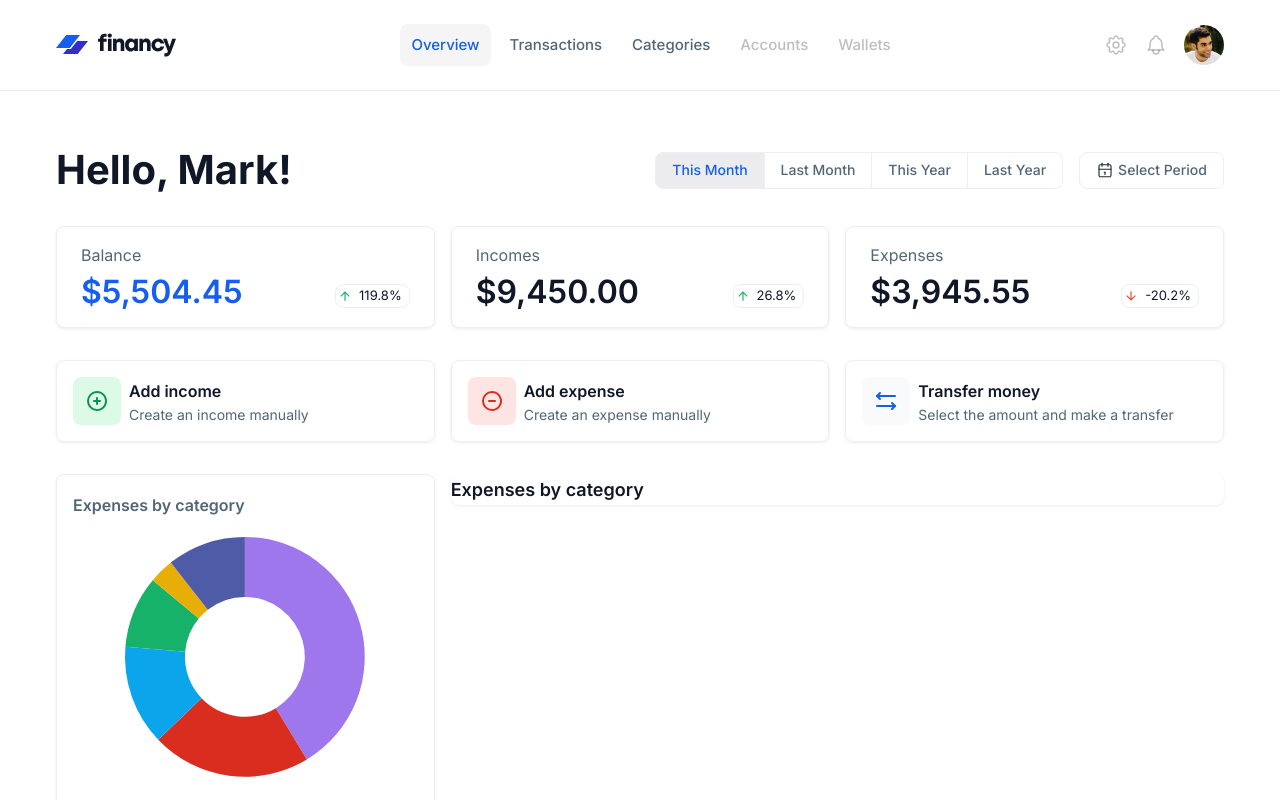
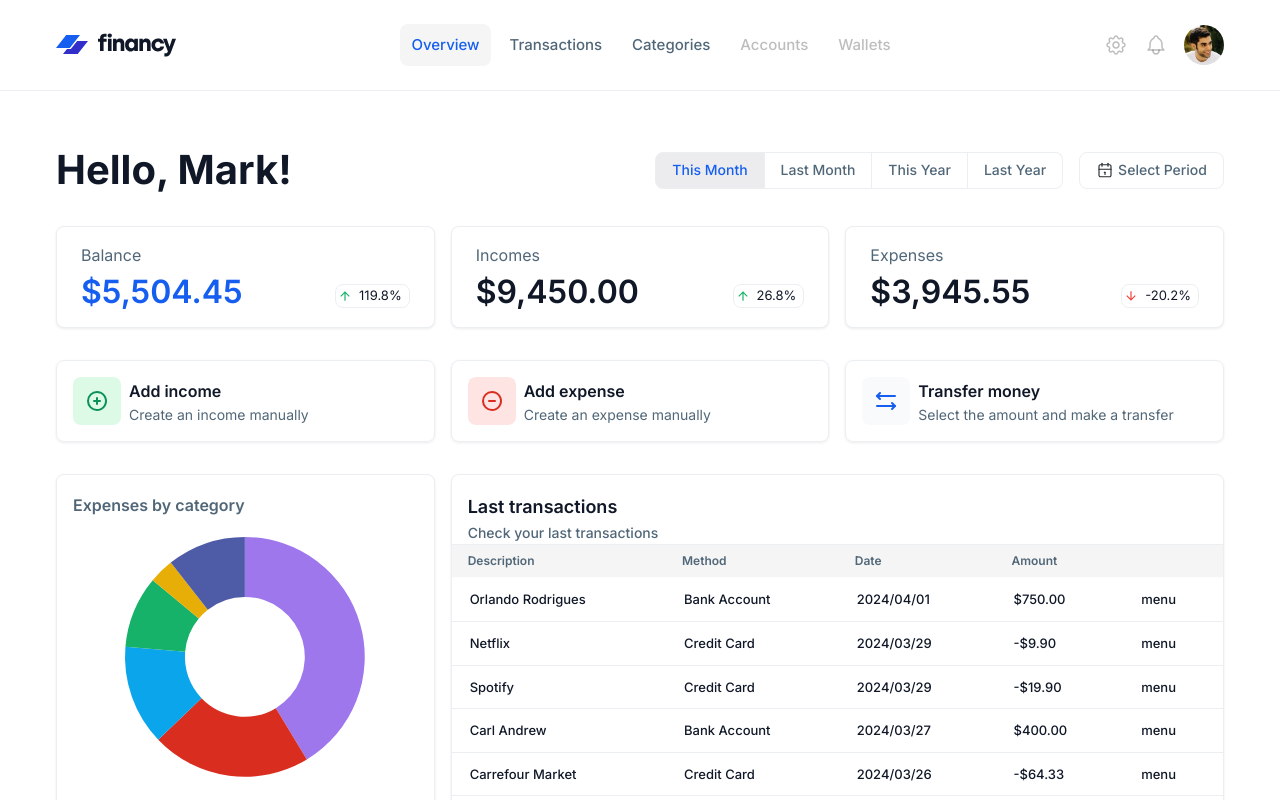
Before and after one commit to Danny-Lenko/financial-dashboard, a React (Vite) app: page / in a window 1280 px wide. Shown: the top 800 px of the page. Built offline with nearby package versions, Linux system fonts and the light colour scheme.

Commit message:
added the last transactions table sketch + data alignment

```diff
--- a/src/components/common/Paper/Paper.ts
+++ b/src/components/common/Paper/Paper.ts
@@ -2,16 +2,24 @@ import { styled } from '@mui/system';
 import { Paper as MuiPaper } from '@mui/material';
 
 interface CardProps {
-  paddingX?: number;
-  paddingY?: number;
+  padding?: number | number[];
 }
 
-const Paper = styled(MuiPaper)<CardProps>(
-  ({ theme, paddingX = 2, paddingY = 2 }) => ({
+const Paper = styled(MuiPaper, {
+  shouldForwardProp: (prop) => prop !== 'paddingX' && prop !== 'paddingY',
+})<CardProps>(({ theme, padding = 2 }) => {
+  const getPadding = () => {
+    if (Array.isArray(padding)) {
+      return padding.map((p) => `${theme.spacing(p)}`).join(' ');
+    }
+    return theme.spacing(padding);
+  };
+
+  return {
     border: `1px solid ${theme.palette.divider}`,
-    padding: theme.spacing(paddingY, paddingX),
+    padding: getPadding(),
     borderRadius: theme.shape.borderRadius,
-  })
-);
+  };
+});
 
 export default Paper;
--- /dev/null
+++ b/src/constants/last-transactions.constants.ts
@@ -0,0 +1,47 @@
+import type { PaymentMethod, Transaction } from '@/types/transaction.types';
+
+type Formatter = (value: string | number | PaymentMethod) => string;
+
+export interface Column<T> {
+  id: keyof T | 'menu';
+  label: string;
+  format?: Formatter;
+  padding: string;
+}
+
+const formatPaymentMethod = (value: PaymentMethod): string =>
+  value.replace('_', ' ').replace(/\b\w/g, (c) => c.toUpperCase());
+
+const formatDate = (value: string): string => {
+  const dateObject = new Date(value);
+  return dateObject.toLocaleDateString('en-CA').replace(/-/g, '/');
+};
+
+const formatCurrency = (value: number): string =>
+  new Intl.NumberFormat('en-US', {
+    style: 'currency',
+    currency: 'USD',
+  }).format(value);
+
+export const TABLE_COLUMNS_CONFIG: Column<Transaction>[] = [
+  { id: 'name', label: 'Description', padding: '12px 18px' },
+  {
+    id: 'method',
+    label: 'Method',
+    format: formatPaymentMethod as Formatter,
+    padding: '12px 18px',
+  },
+  {
+    id: 'date',
+    label: 'Date',
+    format: formatDate as Formatter,
+    padding: '12px 18px',
+  },
+  {
+    id: 'amount',
+    label: 'Amount',
+    format: formatCurrency as Formatter,
+    padding: '12px 18px',
+  },
+  { id: 'menu', label: '', padding: '12px 18px' },
+];
--- a/src/pages/Overview/Sections/CashflowSection/Components/CashflowCard.tsx
+++ b/src/pages/Overview/Sections/CashflowSection/Components/CashflowCard.tsx
@@ -19,7 +19,7 @@ function BalanceCard({
   const h2Content = formatCurrency(amount);
 
   return (
-    <Paper paddingX={3} elevation={1}>
+    <Paper padding={[2, 3]} elevation={1}>
       <Typography color="text.secondary" gutterBottom>
         {title}
       </Typography>
--- a/src/pages/Overview/Sections/LastTransactionSection/LastTransactionSection.tsx
+++ b/src/pages/Overview/Sections/LastTransactionSection/LastTransactionSection.tsx
@@ -1,12 +1,24 @@
-import { Card, Typography } from '@mui/material';
+import { Typography } from '@mui/material';
+
+import Paper from '@/components/common/Paper/Paper';
+import LastTransactionsTable from './components/LastTransactionsTable';
+
+// TODO:
+// 1. change formatting in constants to use Intl.NumberFormat for currency formatting
 
 function LastTransactionSection() {
   return (
-    <Card elevation={1}>
+    <Paper padding={[2, 2, 0]} elevation={1}>
       <Typography variant="subtitle1" fontSize="1.125rem" fontWeight={600}>
-        Expenses by category
+        Last transactions
       </Typography>
-    </Card>
+
+      <Typography variant="subtitle2" color="text.secondary">
+        Check your last transactions
+      </Typography>
+
+      <LastTransactionsTable />
+    </Paper>
   );
 }
 
--- /dev/null
+++ b/src/pages/Overview/Sections/LastTransactionSection/components/LastTransactionsTable.tsx
@@ -0,0 +1,86 @@
+import { styled } from '@mui/system';
+import {
+  Table,
+  TableRow,
+  TableHead,
+  TableBody,
+  TableCell,
+} from '@mui/material';
+
+import { TABLE_COLUMNS_CONFIG } from '@/constants/last-transactions.constants';
+import { TRANSACTION_DATA } from '@/mocks/last-transactions.mocks';
+
+const data = TRANSACTION_DATA.thisMonth.slice(-7);
+
+const THead = styled(TableHead)(({ theme }) => ({
+  backgroundColor: theme.palette.grey[100],
+}));
+
+const TR = styled(TableRow)(({ theme }) => ({
+  '&:not(:last-child) td, &:not(:last-child) th': {
+    borderBottom: `1px solid ${theme.palette.divider}`,
+  },
+
+  '&:first-of-type': {
+    borderTop: `1px solid ${theme.palette.divider}`,
+  },
+}));
+
+const TH = styled(TableCell)(({ theme }) => ({
+  padding: theme.spacing(0.5, 2),
+  fontSize: '0.75rem',
+  fontWeight: 600,
+  color: theme.palette.text.secondary,
+}));
+
+const TD = styled(TableCell)(({ theme }) => ({
+  padding: theme.spacing(1, 2),
+  fontSize: 'calc(13rem/16)',
+  fontWeight: 500,
+}));
+
+function LastTransactionsTable() {
+  return (
+    <div
+      style={{
+        margin: '0 -16px',
+        overflow: 'hidden',
+      }}
+    >
+      <Table style={{ width: '100%' }}>
+        <THead>
+          <TR>
+            {TABLE_COLUMNS_CONFIG.map((column) => (
+              <TH key={column.id}>{column.label}</TH>
+            ))}
+          </TR>
+        </THead>
+        <TableBody>
+          {data.map((transaction) => (
+            <TR key={transaction.id}>
+              {TABLE_COLUMNS_CONFIG.map((column) => {
+                if (column.id === 'menu') {
+                  return (
+                    <TD key={column.id} style={{ padding: column.padding }}>
+                      menu
+                    </TD>
+                  );
+                }
+
+                const value = transaction[column.id];
+
+                return (
+                  <TD key={column.id} style={{ padding: column.padding }}>
+                    {column.format ? column.format(value) : value}
+                  </TD>
+                );
+              })}
+            </TR>
+          ))}
+        </TableBody>
+      </Table>
+    </div>
+  );
+}
+
+export default LastTransactionsTable;
--- a/src/types/transaction.types.ts
+++ b/src/types/transaction.types.ts
@@ -4,6 +4,6 @@ export interface Transaction {
   id: string;
   name: string; // Netflix, Orlando Rodrigues, Amazon
   method: PaymentMethod;
-  date: string; // 2024/04/01
+  date: string;
   amount: number; // +750.00 or -9.90
 }
```
